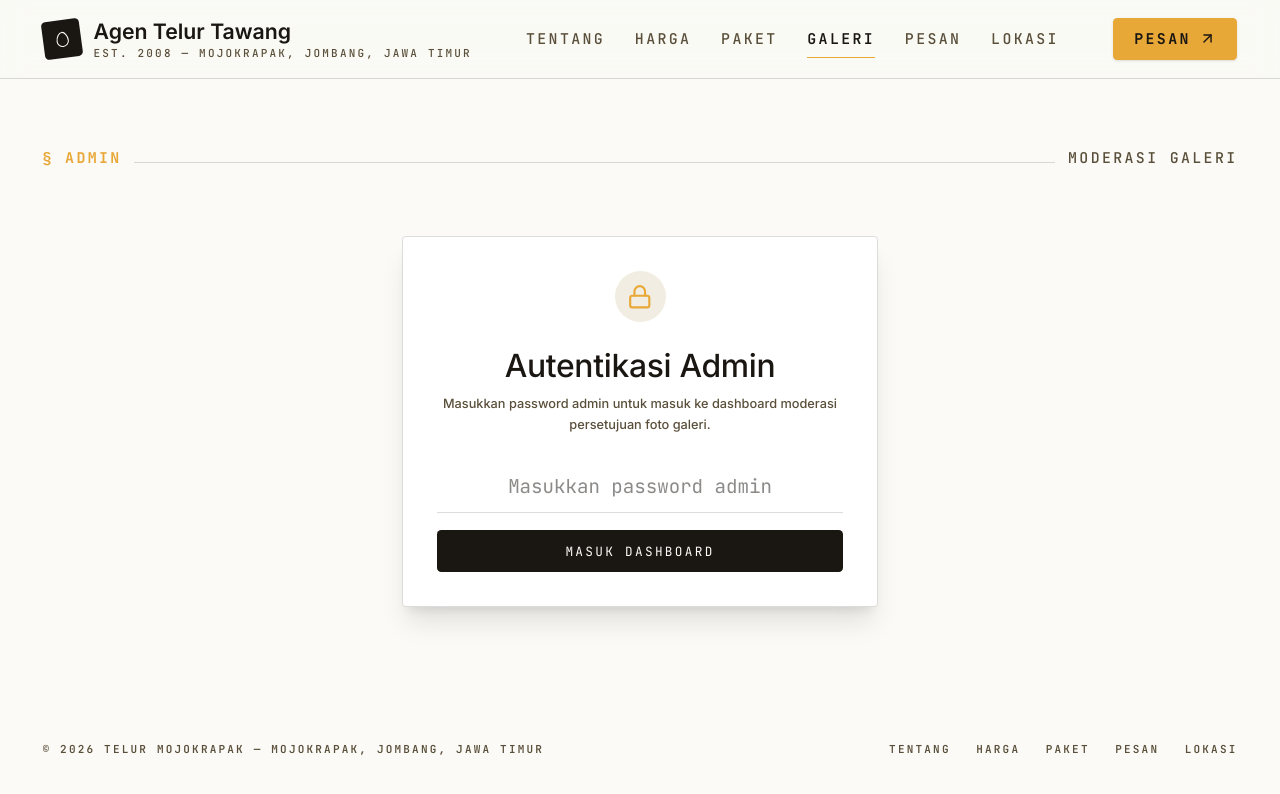
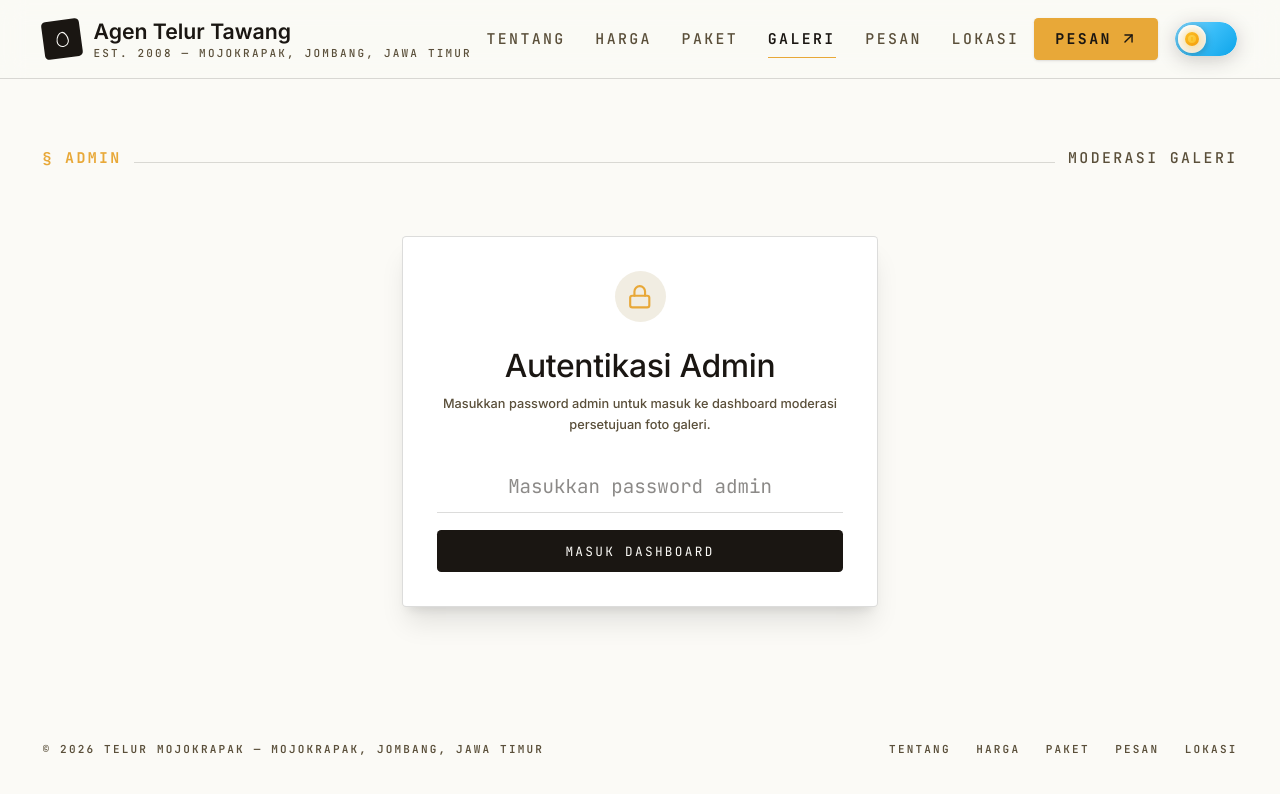
Before and after one commit to gurrrt44/agen-telur-tawang, a Next.js app: page /galeri/admin in a window 1280 px wide. Shown: the top 794 px of the page. Built offline with nearby package versions, Linux system fonts and the light colour scheme.

Commit message:
move theme toggle from floating contact to header next to PESAN button

```diff
--- a/components/sections/header.tsx
+++ b/components/sections/header.tsx
@@ -5,6 +5,7 @@ import { motion, AnimatePresence } from "motion/react";
 import { Egg, ArrowUpRight, Menu, X } from "lucide-react";
 import Link from "next/link";
 import { usePathname } from "next/navigation";
+import { ThemeToggle } from "@/components/ui/theme-toggle";
 
 export function Header() {
   const [isOpen, setIsOpen] = useState(false);
@@ -104,6 +105,8 @@ export function Header() {
             Pesan <ArrowUpRight className="size-4" />
           </motion.a>
 
+          <ThemeToggle />
+
           {/* Mobile Hamburger Button */}
           <button
             onClick={() => setIsOpen(!isOpen)}
--- a/components/ui/floating-contact.tsx
+++ b/components/ui/floating-contact.tsx
@@ -3,7 +3,6 @@
 import { useState } from "react";
 import { motion, AnimatePresence } from "motion/react";
 import { MessageCircle, X } from "lucide-react";
-import { ThemeToggle } from "./theme-toggle";
 
 export function FloatingContact() {
   const [open, setOpen] = useState(false);
@@ -55,9 +54,6 @@ export function FloatingContact() {
         )}
       </AnimatePresence>
 
-      {/* Animated Theme Toggle */}
-      <ThemeToggle />
-
       {/* FAB button */}
       <motion.button
         onClick={() => setOpen(!open)}
```
